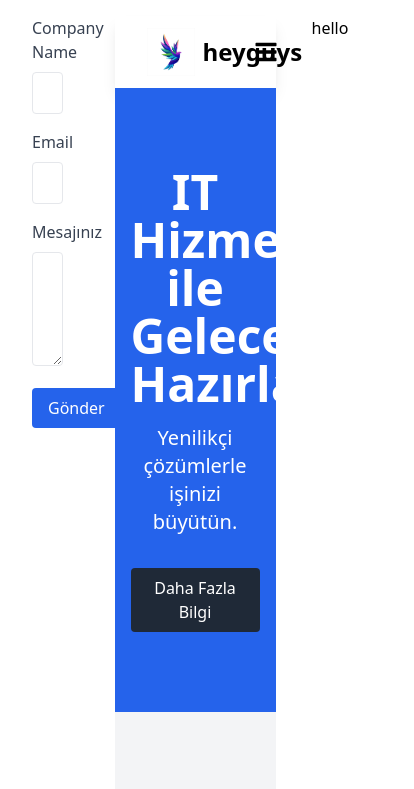
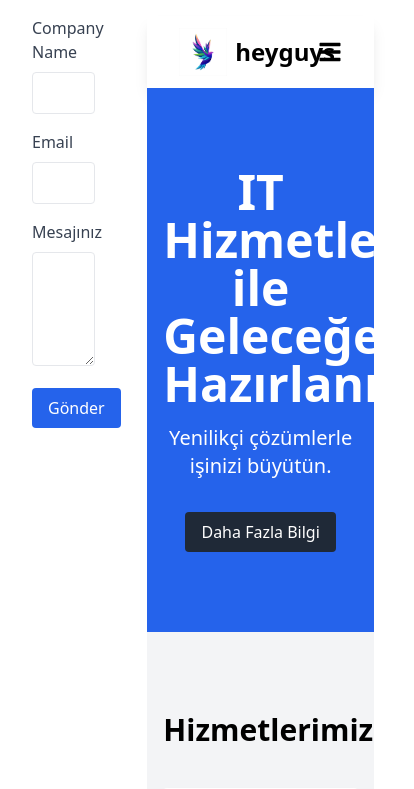
Before and after one commit to BurakFO/Landing-Page-React-Tailwind, a React (Vite) app: page /create in a window 390 px wide. Shown: the top 789 px of the page, 414 px wide, since content can reach past the window. Built offline with nearby package versions, Linux system fonts and the light colour scheme.

Commit message:
netlify confgs

```diff
--- a/src/pages/CreatePage.jsx
+++ b/src/pages/CreatePage.jsx
@@ -12,7 +12,7 @@ const CreatePage = () => {
 
     return (
         <>
-            <div className="grid grid-cols-8 gap-9 mt-4 m-4">
+            <div className="grid grid-cols-6 lg:grid-cols-8 gap-9 mt-4 m-4">
                 {/* Edit Section */}
                 <div className="col-span-2 mx-4">
                     <CreateInput />
@@ -28,7 +28,7 @@ const CreatePage = () => {
                     <Footer />
                 </div>
 
-                <div className="col-span-2">
+                <div className="col-span-2 hidden lg:col-span-2">
                     hello
                 </div>
             </div>
```
